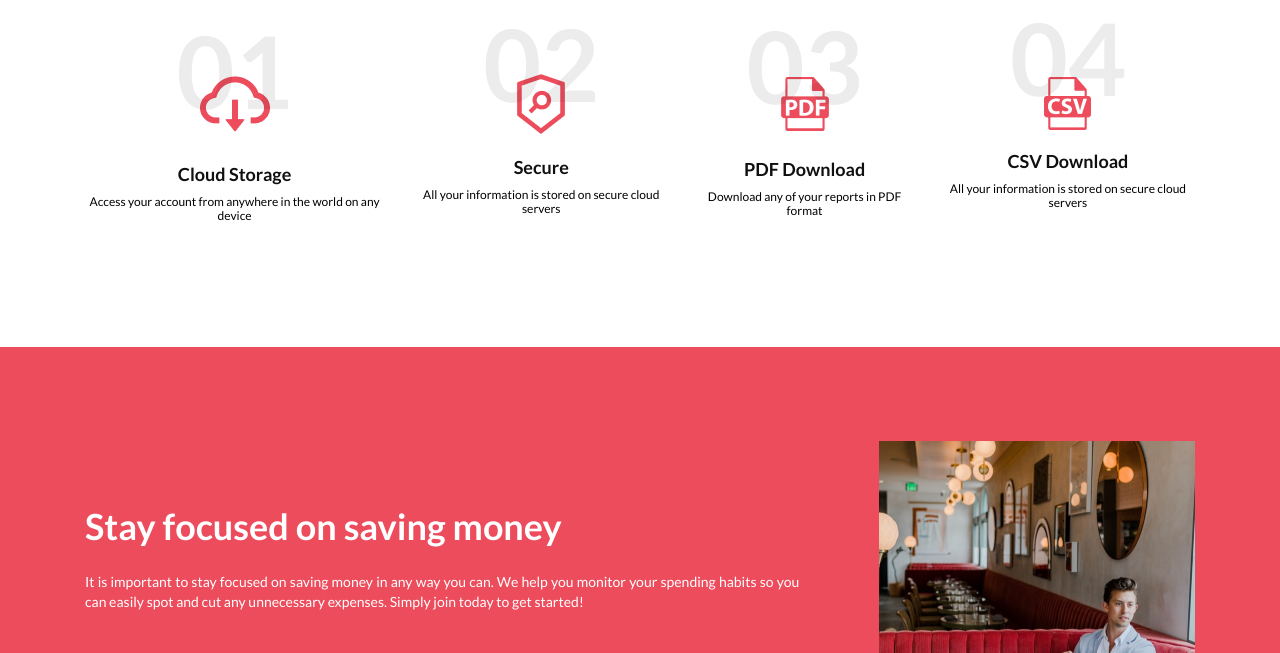
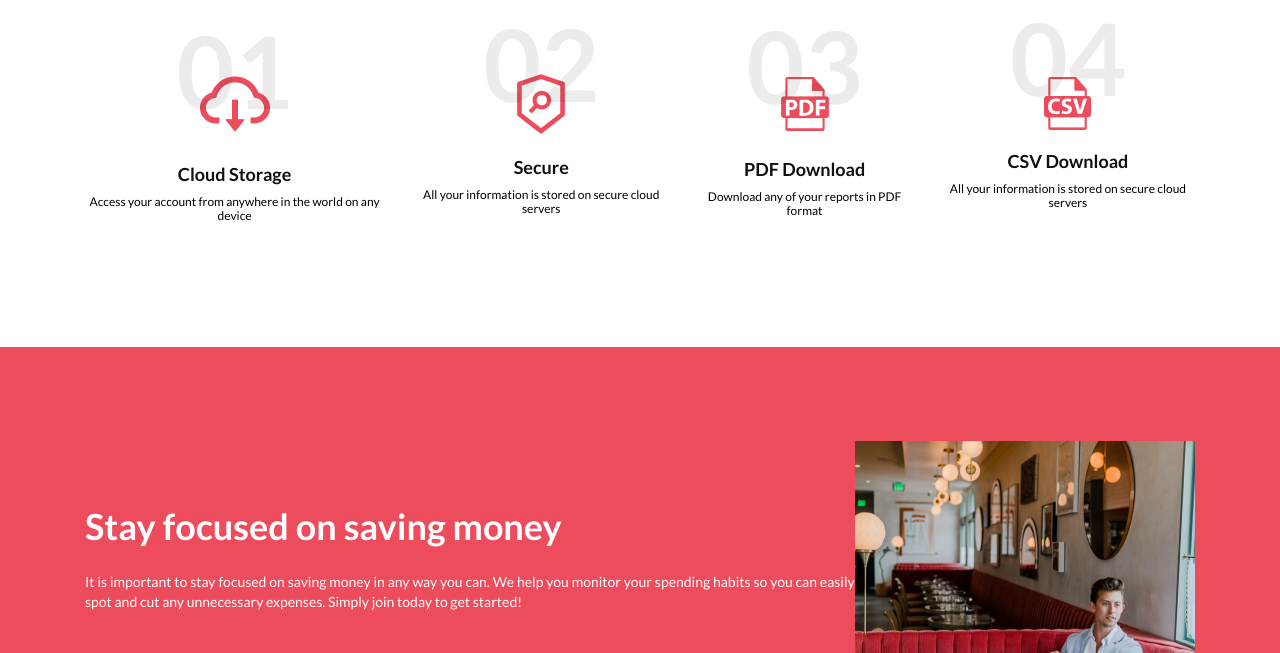
Before and after one commit to poet-ofthefall/try4, a plain HTML site: page index.html in a window 1280 px wide. Shown: the part 2093-2746 px from the top of the page. Drawn offline with nearby package versions, Linux system fonts and the light colour scheme.

Commit message:
changed the white space

```diff
--- a/css/style.css
+++ b/css/style.css
@@ -366,13 +366,13 @@ body {
   display: flex;
   align-items: center;
   justify-content: space-between;
-  margin: 0 -40px;
+  /* margin: 0 -40px; */
 }
 
-.focus__box-left,
+/* .focus__box-left,
 .focus__box-right {
   padding: 0 40px;
-}
+} */
 
 .focus__left-title {
   font-weight: 600;
```
